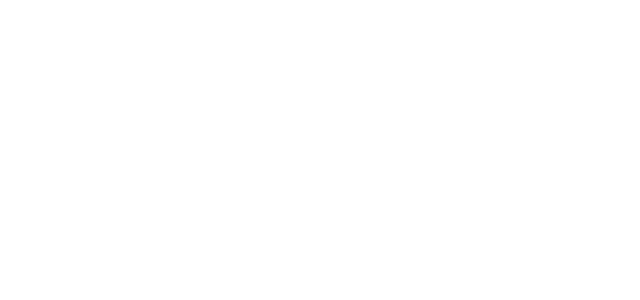
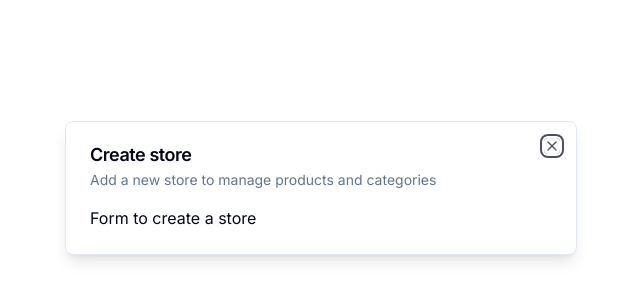
Before and after one commit to JamesGalvis/E-Commerce-Dashboard, a Next.js app: page / in a window 1280 px wide. Shown: the part 212-512 px from the top of the page, without its empty margins (319-959 px from the left). Built offline with nearby package versions, Linux system fonts and the light colour scheme.

Commit message:
Create Store Modal

```diff
--- a/app/(root)/page.tsx
+++ b/app/(root)/page.tsx
@@ -1,6 +1,19 @@
+"use client"
+
+import { useEffect } from "react"
+
 import { UserButton } from "@clerk/nextjs"
+import { useStoreModal } from "@/hooks/use-store-modal"
 
 export default function SetupPage() {
+  const { isOpen, onOpen } = useStoreModal()
+
+  useEffect(() => {
+    if (!isOpen) {
+      onOpen()
+    }
+  }, [isOpen, onOpen])
+
   return (
     <div className="p-4">
       <UserButton afterSignOutUrl="/sign-in" />
--- a/app/layout.tsx
+++ b/app/layout.tsx
@@ -1,7 +1,10 @@
 import './globals.css'
+
 import type { Metadata } from 'next'
 import { Inter } from 'next/font/google'
 import { ClerkProvider } from '@clerk/nextjs'
+
+import { ModalProvider } from '@/providers/modal-provider'
 
 const inter = Inter({ subsets: ['latin'] })
 
@@ -18,7 +21,10 @@
   return (
     <ClerkProvider>
       <html lang="en">
-        <body className={inter.className}>{children}</body>
+        <body className={inter.className}>
+          <ModalProvider />
+          {children}
+        </body>
       </html>
     </ClerkProvider>
   )
--- /dev/null
+++ b/components/modals/store-modal.tsx
@@ -0,0 +1,20 @@
+'use client'
+
+import React from 'react'
+import { Modal } from '@/components/ui/modal'
+import { useStoreModal } from '@/hooks/use-store-modal'
+
+export function StoreModal() {
+  const { isOpen, onClose } = useStoreModal()
+
+  return (
+    <Modal
+      title="Create store"
+      description="Add a new store to manage products and categories"
+      isOpen={isOpen}
+      onClose={onClose}
+    >
+      Form to create a store
+    </Modal>
+  )
+}
--- /dev/null
+++ b/components/ui/dialog.tsx
@@ -0,0 +1,123 @@
+"use client"
+
+import * as React from "react"
+import * as DialogPrimitive from "@radix-ui/react-dialog"
+import { X } from "lucide-react"
+
+import { cn } from "@/lib/utils"
+
+const Dialog = DialogPrimitive.Root
+
+const DialogTrigger = DialogPrimitive.Trigger
+
+const DialogPortal = ({
+  className,
+  ...props
+}: DialogPrimitive.DialogPortalProps) => (
+  <DialogPrimitive.Portal className={cn(className)} {...props} />
+)
+DialogPortal.displayName = DialogPrimitive.Portal.displayName
+
+const DialogOverlay = React.forwardRef<
+  React.ElementRef<typeof DialogPrimitive.Overlay>,
+  React.ComponentPropsWithoutRef<typeof DialogPrimitive.Overlay>
+>(({ className, ...props }, ref) => (
+  <DialogPrimitive.Overlay
+    ref={ref}
+    className={cn(
+      "fixed inset-0 z-50 bg-background/80 backdrop-blur-sm data-[state=open]:animate-in data-[state=closed]:animate-out data-[state=closed]:fade-out-0 data-[state=open]:fade-in-0",
+      className
+    )}
+    {...props}
+  />
+))
+DialogOverlay.displayName = DialogPrimitive.Overlay.displayName
+
+const DialogContent = React.forwardRef<
+  React.ElementRef<typeof DialogPrimitive.Content>,
+  React.ComponentPropsWithoutRef<typeof DialogPrimitive.Content>
+>(({ className, children, ...props }, ref) => (
+  <DialogPortal>
+    <DialogOverlay />
+    <DialogPrimitive.Content
+      ref={ref}
+      className={cn(
+        "fixed left-[50%] top-[50%] z-50 grid w-full max-w-lg translate-x-[-50%] translate-y-[-50%] gap-4 border bg-background p-6 shadow-lg duration-200 data-[state=open]:animate-in data-[state=closed]:animate-out data-[state=closed]:fade-out-0 data-[state=open]:fade-in-0 data-[state=closed]:zoom-out-95 data-[state=open]:zoom-in-95 data-[state=closed]:slide-out-to-left-1/2 data-[state=closed]:slide-out-to-top-[48%] data-[state=open]:slide-in-from-left-1/2 data-[state=open]:slide-in-from-top-[48%] sm:rounded-lg md:w-full",
+        className
+      )}
+      {...props}
+    >
+      {children}
+      <DialogPrimitive.Close className="absolute right-4 top-4 rounded-sm opacity-70 ring-offset-background transition-opacity hover:opacity-100 focus:outline-none focus:ring-2 focus:ring-ring focus:ring-offset-2 disabled:pointer-events-none data-[state=open]:bg-accent data-[state=open]:text-muted-foreground">
+        <X className="h-4 w-4" />
+        <span className="sr-only">Close</span>
+      </DialogPrimitive.Close>
+    </DialogPrimitive.Content>
+  </DialogPortal>
+))
+DialogContent.displayName = DialogPrimitive.Content.displayName
+
+const DialogHeader = ({
+  className,
+  ...props
+}: React.HTMLAttributes<HTMLDivElement>) => (
+  <div
+    className={cn(
+      "flex flex-col space-y-1.5 text-center sm:text-left",
+      className
+    )}
+    {...props}
+  />
+)
+DialogHeader.displayName = "DialogHeader"
+
+const DialogFooter = ({
+  className,
+  ...props
+}: React.HTMLAttributes<HTMLDivElement>) => (
+  <div
+    className={cn(
+      "flex flex-col-reverse sm:flex-row sm:justify-end sm:space-x-2",
+      className
+    )}
+    {...props}
+  />
+)
+DialogFooter.displayName = "DialogFooter"
+
+const DialogTitle = React.forwardRef<
+  React.ElementRef<typeof DialogPrimitive.Title>,
+  React.ComponentPropsWithoutRef<typeof DialogPrimitive.Title>
+>(({ className, ...props }, ref) => (
+  <DialogPrimitive.Title
+    ref={ref}
+    className={cn(
+      "text-lg font-semibold leading-none tracking-tight",
+      className
+    )}
+    {...props}
+  />
+))
+DialogTitle.displayName = DialogPrimitive.Title.displayName
+
+const DialogDescription = React.forwardRef<
+  React.ElementRef<typeof DialogPrimitive.Description>,
+  React.ComponentPropsWithoutRef<typeof DialogPrimitive.Description>
+>(({ className, ...props }, ref) => (
+  <DialogPrimitive.Description
+    ref={ref}
+    className={cn("text-sm text-muted-foreground", className)}
+    {...props}
+  />
+))
+DialogDescription.displayName = DialogPrimitive.Description.displayName
+
+export {
+  Dialog,
+  DialogTrigger,
+  DialogContent,
+  DialogHeader,
+  DialogFooter,
+  DialogTitle,
+  DialogDescription,
+}
--- /dev/null
+++ b/components/ui/modal.tsx
@@ -0,0 +1,43 @@
+'use client'
+
+import {
+  Dialog,
+  DialogContent,
+  DialogTitle,
+  DialogDescription,
+  DialogHeader,
+} from './dialog'
+
+interface ModalProps {
+  title: string
+  description: string
+  isOpen: boolean
+  onClose: () => void
+  children: React.ReactNode
+}
+
+export function Modal({
+  title,
+  description,
+  isOpen,
+  onClose,
+  children,
+}: ModalProps) {
+  const onChange = (open: boolean) => {
+    if (!open) return onClose()
+  }
+
+  return (
+    <Dialog open={isOpen} onOpenChange={onChange}>
+      <DialogContent>
+        <DialogHeader>
+          <DialogTitle>{title}</DialogTitle>
+          <DialogDescription>{description}</DialogDescription>
+        </DialogHeader>
+        <div>
+          {children}
+        </div>
+      </DialogContent>
+    </Dialog>
+  )
+}
--- /dev/null
+++ b/hooks/use-store-modal.ts
@@ -0,0 +1,13 @@
+import { create } from "zustand";
+
+interface useStoreModalStore {
+  isOpen: boolean
+  onOpen: () => void
+  onClose: () => void
+}
+
+export const useStoreModal = create<useStoreModalStore>((set) => ({
+  isOpen: false,
+  onOpen: () => set({ isOpen: true }),
+  onClose: () => set({ isOpen: false })
+}))
--- a/package.json
+++ b/package.json
@@ -10,6 +10,7 @@
   },
   "dependencies": {
     "@clerk/nextjs": "^4.25.1",
+    "@radix-ui/react-dialog": "^1.0.5",
     "@radix-ui/react-slot": "^1.0.2",
     "class-variance-authority": "^0.7.0",
     "clsx": "^2.0.0",
@@ -18,7 +19,8 @@
     "react": "latest",
     "react-dom": "latest",
     "tailwind-merge": "^1.14.0",
-    "tailwindcss-animate": "^1.0.7"
+    "tailwindcss-animate": "^1.0.7",
+    "zustand": "^4.4.1"
   },
   "devDependencies": {
     "@types/node": "latest",
--- /dev/null
+++ b/providers/modal-provider.tsx
@@ -0,0 +1,20 @@
+"use client"
+
+import { StoreModal } from '@/components/modals/store-modal'
+import { useState, useEffect } from 'react'
+
+export function ModalProvider() {
+  const [isMounted, setIsMounted] = useState(false)
+
+  useEffect(() => {
+    setIsMounted(true)
+  }, [])
+
+  if (!isMounted) return null
+
+  return (
+    <div>
+      <StoreModal />
+    </div>
+  )
+}
```
Also changed, not shown: 1 other file (tests, documents, lock files or other folders).
